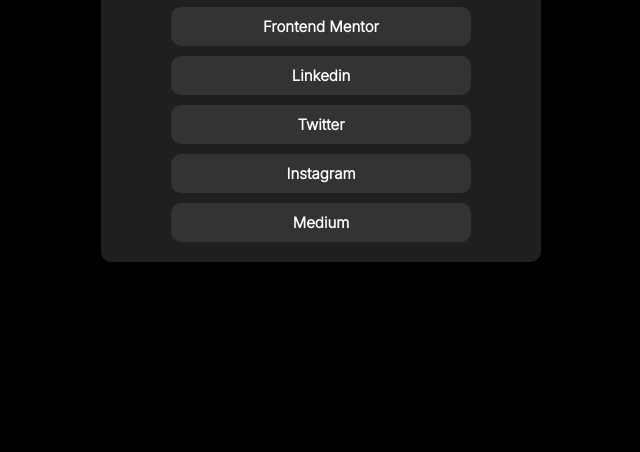
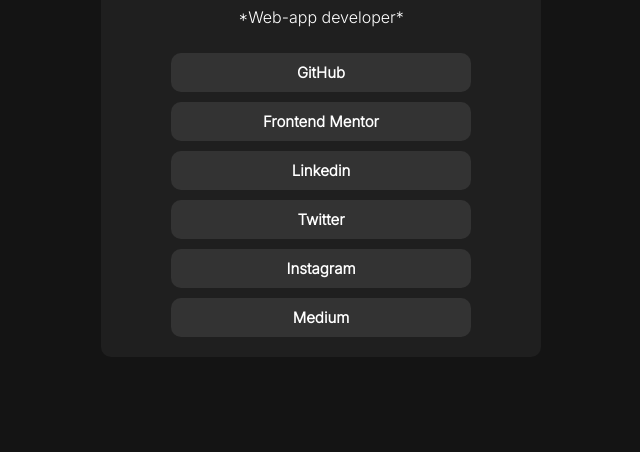
Before and after one commit to PiyushYadavPY/challenge-2, a plain HTML site: page index.html in a window 1280 px wide. Shown: the part 364-816 px from the top of the page, without its empty margins (319-959 px from the left). Drawn offline with Linux system fonts and the light colour scheme; a web font is replaced by a local one.

Commit message:
style changes to center the card

```diff
--- a/style.css
+++ b/style.css
@@ -1,24 +1,27 @@
 @import url('https://fonts.google.com/specimen/Inter');
 body{
-    background: #000;
+    background: hsl(0, 0%, 8%);
+    min-height: 100vh;
+    display: flex;
+    justify-content: center;
+    align-items: center;
 }
 .main {
     background: hsl(0, 0%, 12%);
     font-family: "Inter", sans-serif;
-    align-items: center;
-    justify-content: center;
-    width: 400px; /* Set your desired fixed width */
-    height: auto; /* Auto will work for */
-    margin: 0 auto; /* This will center the div horizontally */
+    /* align-items: center; */
+    /* justify-content: center; */
+    width: 400px;
+    height: auto;
+    /* margin: 0 auto;  */
     padding: 20px;
     margin-top: 20px;
     border-radius: 10px;
 }
 .profile{
-    text-align: center; /* Center the content inside the profile div */
-    border-radius: 10px; /* Add border-radius for a rounded appearance if needed */
+    text-align: center;
+    border-radius: 10px;
     color:  hsl(0, 0%, 100%);
-
 }
 .info .name{
     font-weight: 700;
```
